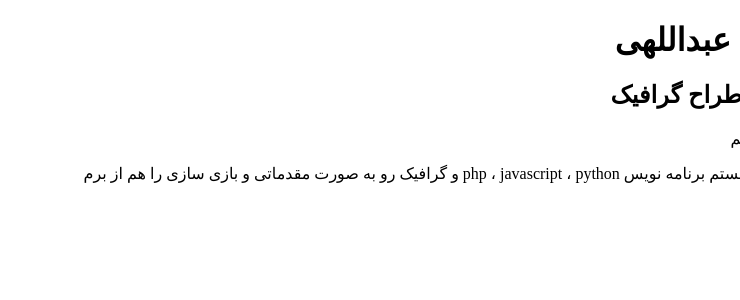
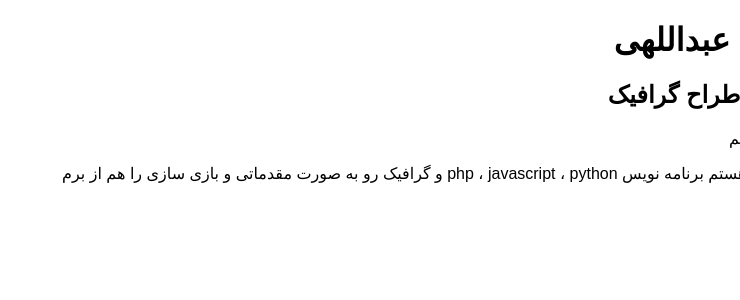
Before and after one commit to mimsadAlef/mimsadAlef.github.io, a Jekyll site: the page built from README.md, in a window 1280 px wide. Shown: the top 300 px of the page, without its empty margins (540-1280 px from the left). Built offline with Jekyll 4.4.1, drawn with Linux system fonts in a browser that asks for light colours; our own code applies the rules of GitHub Pages for plain Markdown files; a style sheet for code colours, icons or effects is not loaded.

Commit message:
Update default.html

```diff
--- a/_layouts/default.html
+++ b/_layouts/default.html
@@ -1,7 +1,7 @@
 <!DOCTYPE html>
 <html dir="{{ site.dir | default: "ltr" }}" lang="{{ site.lang | default: "en-US" }}">
   <head>
-    <style> @import url('https://v1.fontapi.ir/css/Yekan'); font-family: 'Yekan', sans-serif;</style>
+    <style> @import url('https://v1.fontapi.ir/css/Yekan'); * {font-family: 'Yekan', sans-serif;}</style>
     <meta charset="UTF-8">
 
 {% seo %}
```
